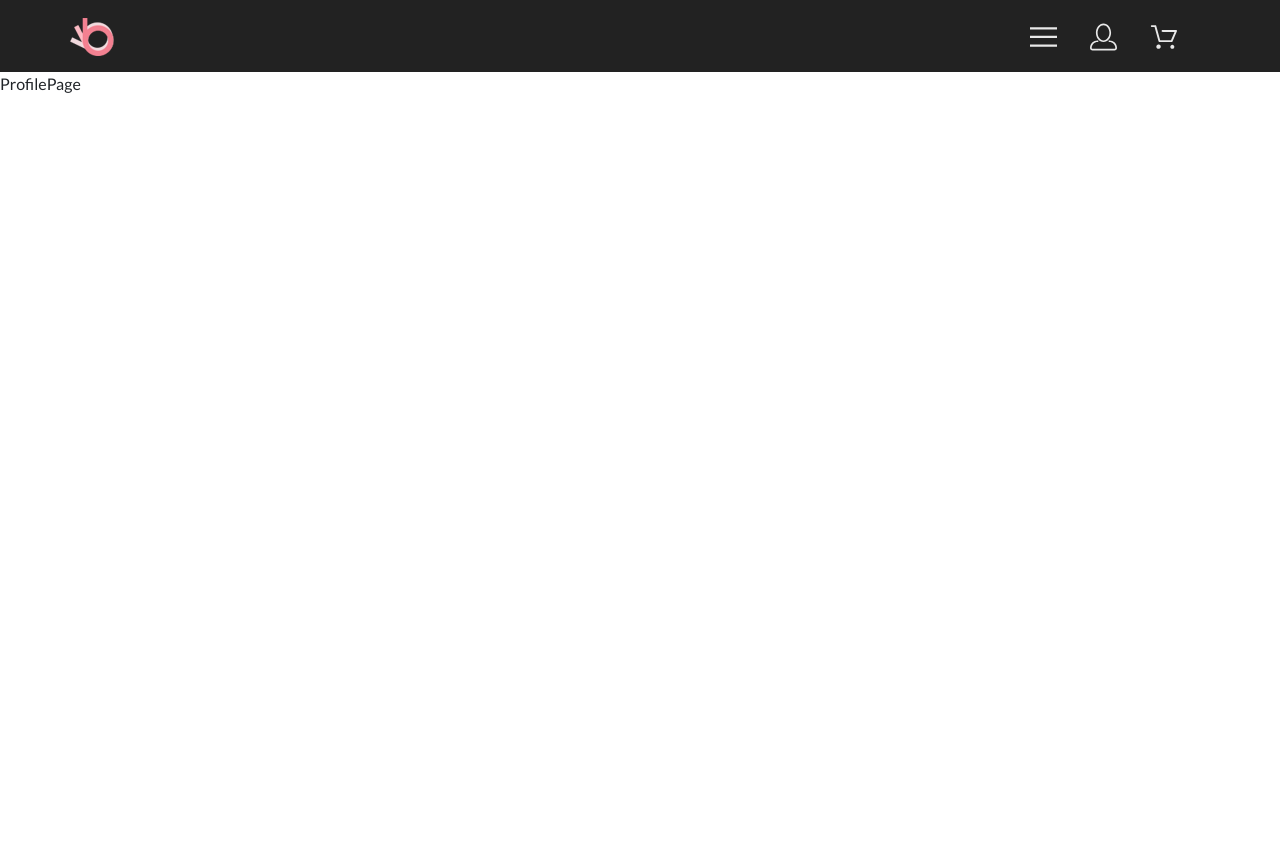
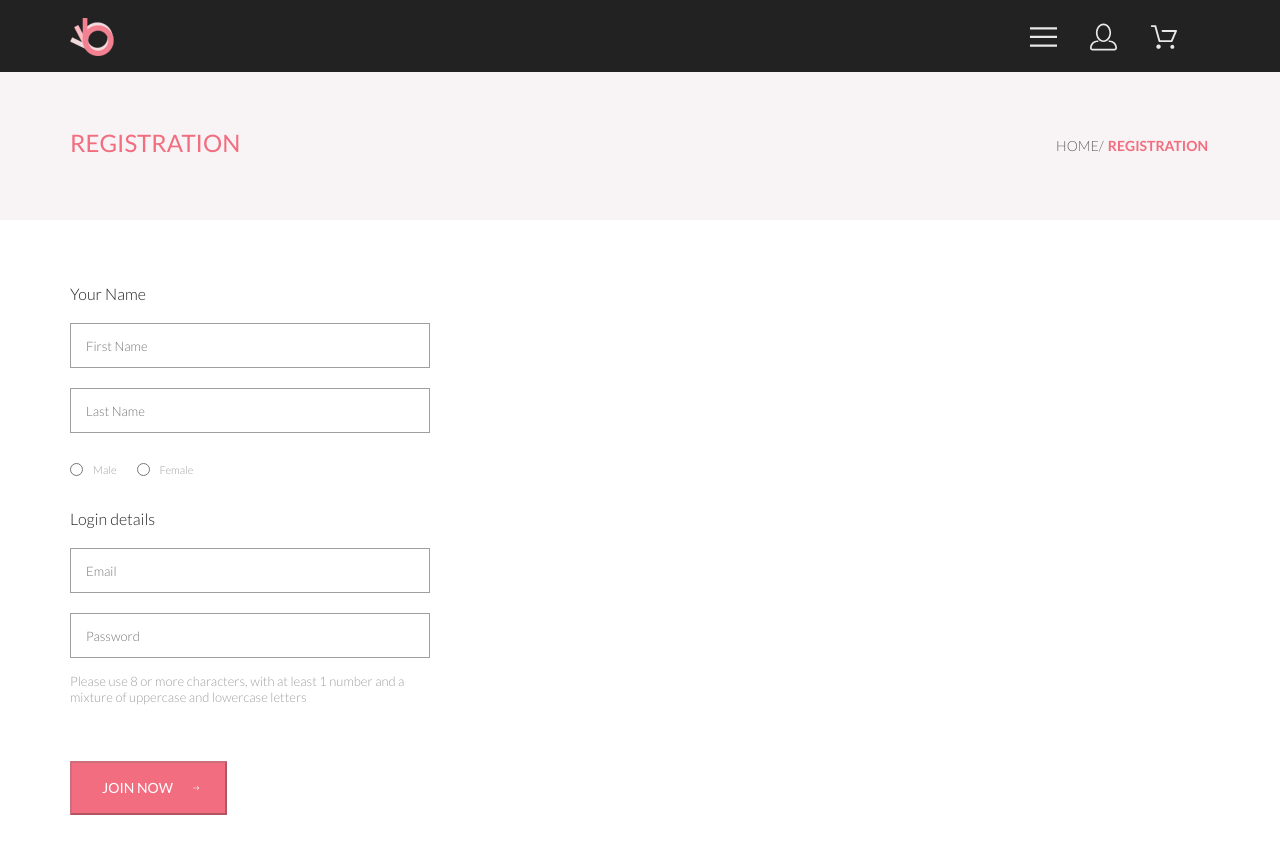
Before and after one commit to AlfinurS/vite-shop, a Vue app: page /profile in a window 1280 px wide. Shown: the top 854 px of the page. Before the commit the page ends 800 px from the top, so only its background shows below. Built offline with nearby package versions, Linux system fonts and the light colour scheme.

Commit message:
промежуточный

```diff
--- a/src/components/ItemProduct.vue
+++ b/src/components/ItemProduct.vue
@@ -1,4 +1,5 @@
 <template>
+  <div>
     <router-link
       :to="{ name: 'ProductPage', params: { id: dataProps.id } }"
       class="catalog__item-wrapper"
@@ -21,7 +22,8 @@
       </p>
       <div class="catalog__content-price">
         <p>$ {{ dataProps.price }}</p>
-      <BtnAddComponent></BtnAddComponent>
+        <BtnAddComponent @click="addProduct(dataProps)"></BtnAddComponent>
+      </div>
     </div>
   </div>
 </template>
@@ -43,5 +45,17 @@ export default defineComponent({
       default: () => productConst,
     },
   },
+  data() {
+    return {
+      products: [] as productType[],
+      cart: [],
+    };
+  },
+
+  methods: {
+    addProduct(dataProps) {
+      console.log(dataProps);
+    },
+  },
 });
 </script>
--- /dev/null
+++ b/src/components/RegistrationForm.vue
@@ -0,0 +1,168 @@
+<template>
+  <section class="registration box">
+    <div class="registration__wrapper">
+      <form class="registration__form" action="#">
+        <div class="registration__form-radio">
+          <label class="registration__label-name" for="form.profile[name]"
+            >Your Name</label
+          >
+          <input
+            v-model="form.profile.name"
+            class="form-input registration__form-input"
+            type="text"
+            id="form.profile[name]"
+            name="form.profile[name]"
+            placeholder="First Name"
+          />
+          <input
+            v-model="form.profile.lastName"
+            class="form-input registration__form-input"
+            type="text"
+            id="form.profile[lastName]"
+            name="form.profile[lastName]"
+            placeholder="Last Name"
+          />
+          <div class="registration__radio">
+            <label class="registration__label-male" for="form.profile[male]">
+              <input
+                v-model="form.profile.male"
+                class="registration__radio-btn"
+                type="radio"
+                id="form.profile[male]"
+                name="form.profile[male]"
+              />
+              <span>Male</span>
+            </label>
+            <label
+              class="registration__label-female"
+              for="form.profile[female]"
+            >
+              <input
+                v-model="form.profile.female"
+                class="registration__radio-btn"
+                type="radio"
+                id="form.profile[female]"
+                name="form.profile[female]"
+              />
+              <span>Female</span>
+            </label>
+          </div>
+          <div class="registration__form-inputs">
+            <label class="registration__label-name" for="form.profile[email]"
+              >Login details</label
+            >
+            <input
+              v-model="form.profile.email"
+              class="form-input registration__form-input"
+              type="text"
+              placeholder="Email"
+              id="form.profile[email]"
+              name="form.profile[email]"
+            />
+            <input
+              v-model="form.profile.password"
+              class="form-input registration__form-input"
+              type="text"
+              id="form.profile[password]"
+              name="form.profile[password]"
+              placeholder="Password"
+            />
+            <p class="registration__form-text">
+              Please use 8 or more characters, with at least 1 number and a
+              mixture of uppercase and lowercase letters
+            </p>
+            <button
+              class="btn-plain registration__btn"
+              @click="sendForm"
+              :disabled="isDisabled"
+              type="button"
+            >
+              <span class="btn-plain-text registration__btn-text"
+                >join now</span
+              >
+              <img
+                class="btn-plain-icon"
+                src="img/svg/arrow_long.svg"
+                alt="bag"
+                width="17"
+                height="10"
+              />
+            </button>
+          </div>
+        </div>
+      </form>
+    </div>
+  </section>
+</template>
+
+<script lang="ts">
+import { defineComponent } from "vue";
+import { axios } from "@/main";
+
+const initForm = () => ({
+  profile: {
+    name: "",
+    lastName: "",
+    male: !null,
+    female: !null,
+    email: "",
+    password: "",
+  },
+});
+
+export default defineComponent({
+  name: "RegistrationForm",
+  components: {},
+
+  data() {
+    return {
+      form: initForm(),
+      url: `profile.json`,
+    };
+  },
+
+  methods: {
+    sendForm() {
+      const params = {
+        profile: {
+          name: this.form.profile.name,
+          lastName: this.form.profile.lastName,
+          male: this.form.profile.male,
+          female: this.form.profile.female,
+          email: this.form.profile.email,
+          password: this.form.profile.password,
+        },
+      };
+      const url = "profile.json";
+
+      axios
+        .post(url, params)
+        .then(({ data }) => {
+          this.form = data.form;
+        })
+        .catch(function (error) {
+          console.log(error);
+        });
+    },
+    reset() {
+      this.form = initForm();
+    },
+  },
+
+  computed: {
+    isDisabled() {
+      if (
+        this.form.profile.name === "" ||
+        this.form.profile.lastName === "" ||
+        this.form.profile.male! == null ||
+        this.form.profile.female! == null ||
+        this.form.profile.email === "" ||
+        this.form.profile.password === ""
+      ) {
+        return true;
+      }
+      return false;
+    },
+  },
+});
+</script>
--- a/src/pages/ProfilePage.vue
+++ b/src/pages/ProfilePage.vue
@@ -1,12 +1,35 @@
 <template>
-  <div>ProfilePage</div>
+  <section class="navigation">
+    <div class="navigation__wrapper">
+      <h2 class="navigation__titel">registration</h2>
+      <nav>
+        <ul class="navigation__list">
+          <li class="navigation__item">
+            <router-link class="navigation__link" :to="{ name: 'HomePage' }"
+              >home/
+            </router-link>
+          </li>
+          <li class="navigation__item">
+            <a class="navigation__link navigation__link--active" href="#"
+              >registration</a
+            >
+          </li>
+        </ul>
+      </nav>
+    </div>
+  </section>
+
+  <RegistrationForm></RegistrationForm>
 </template>
 
 <script lang="ts">
 import { defineComponent } from "vue";
+import RegistrationForm from "@/components/RegistrationForm.vue";
 
 export default defineComponent({
   name: "ProfilePage",
-  components: {},
+  components: {
+    RegistrationForm,
+  },
 });
 </script>
```
Also changed, not shown: public/profile.json (added, +58 -0 lines). Lines whose indentation alone changed are shown as unchanged.
